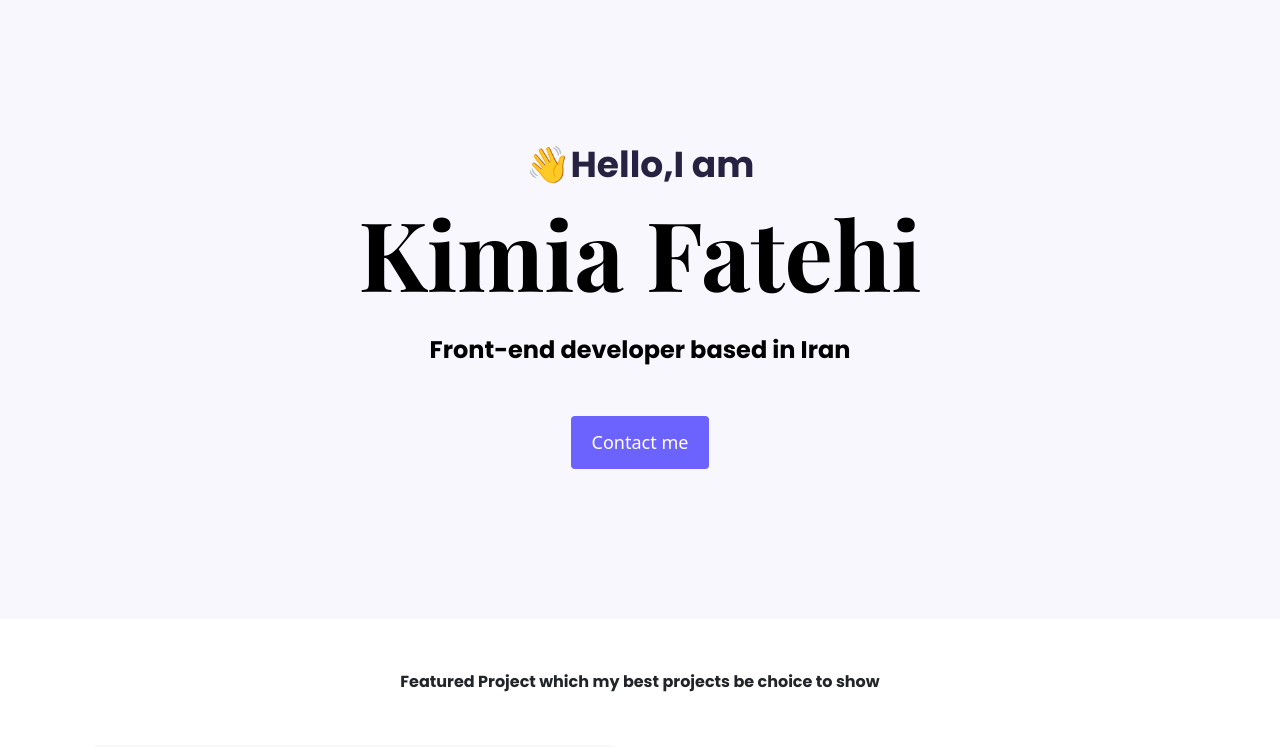
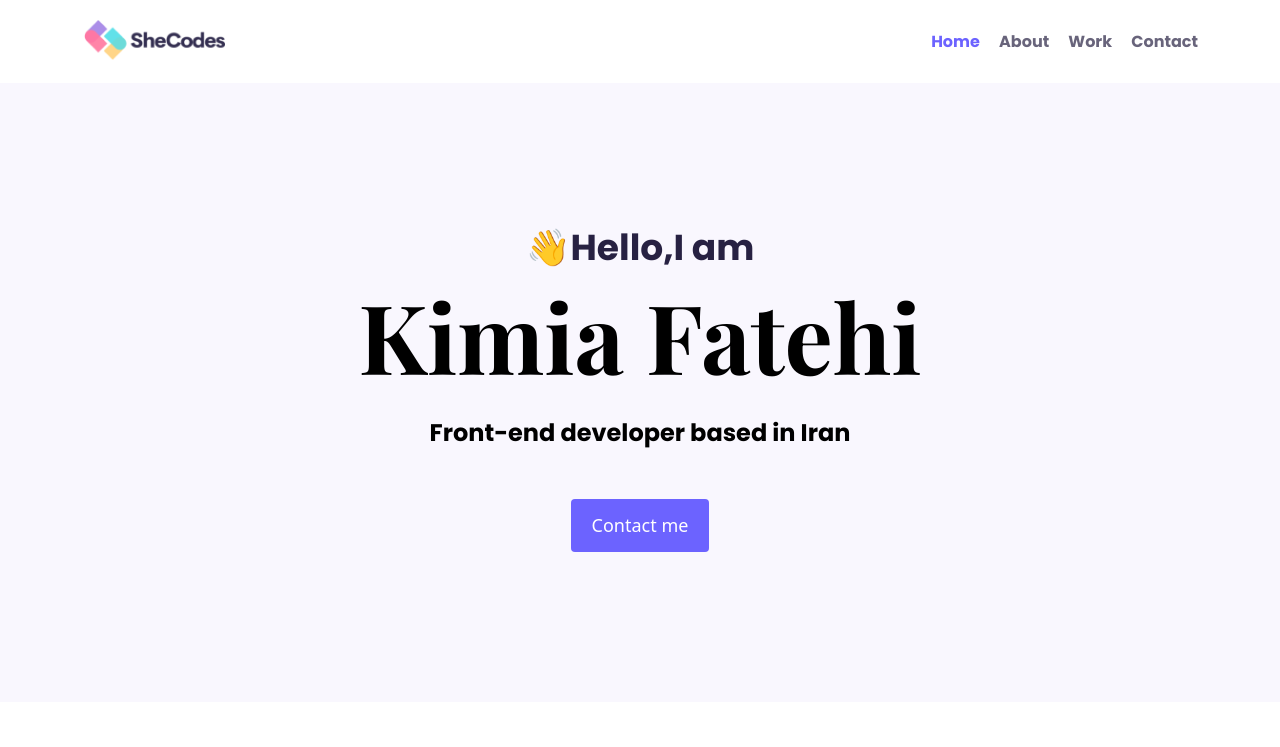
Before and after one commit to Kimiaparand/portfolio-project, a plain HTML site: page index.html in a window 1280 px wide. Shown: the top 747 px of the page. Drawn offline with nearby package versions, Linux system fonts and the light colour scheme; a web font is replaced by a local one.

Commit message:
Added navigation

```diff
--- a/index.html
+++ b/index.html
@@ -31,6 +31,29 @@
     <title>Document</title>
   </head>
   <body>
+    <div class="container">
+      <nav class="d-flex justify-content-between">
+        <a href="index.html">
+          <img
+            src="images/logo.png"
+            class="logo d-none d-md-block"
+            alt="logo"
+          />
+          <img
+            src="images/logo-small.png"
+            class="logo d-block d-md-none"
+            alt="logo"
+          />
+        </a>
+
+        <ul>
+          <li class="active"><a href="index.html">Home</a></li>
+          <li><a href="/about.html">About</a></li>
+          <li><a href="/work.html">Work</a></li>
+          <li><a href="/contact.html">Contact</a></li>
+        </ul>
+      </nav>
+    </div>
     <div class="hero">
       <p>👋Hello,I am</p>
       <h1>Kimia Fatehi</h1>
--- a/src/styles.css
+++ b/src/styles.css
@@ -64,6 +64,33 @@ p {
 .project-description {
   padding: 120px 60px;
 }
+.logo {
+  max-height: 40px;
+}
+nav {
+  padding: 20px 0;
+}
+nav ul {
+  padding: 0;
+  margin: 0;
+}
+nav li {
+  display: inline;
+  list-style: none;
+  line-height: 42px;
+  margin-left: 15px;
+}
+nav a {
+  text-decoration: none;
+  color: #272142b2;
+  font-family: var(--default-font-family);
+  transition: all 100ms ease-in-out;
+}
+
+nav a:hover,
+nav li.active a {
+  color: var(--branding-color);
+}
 @media (max-width: 900px) {
   h1 {
     font-size: 44px;
```
Also changed, not shown: images/logo-small.png (added), images/logo.png (added).
